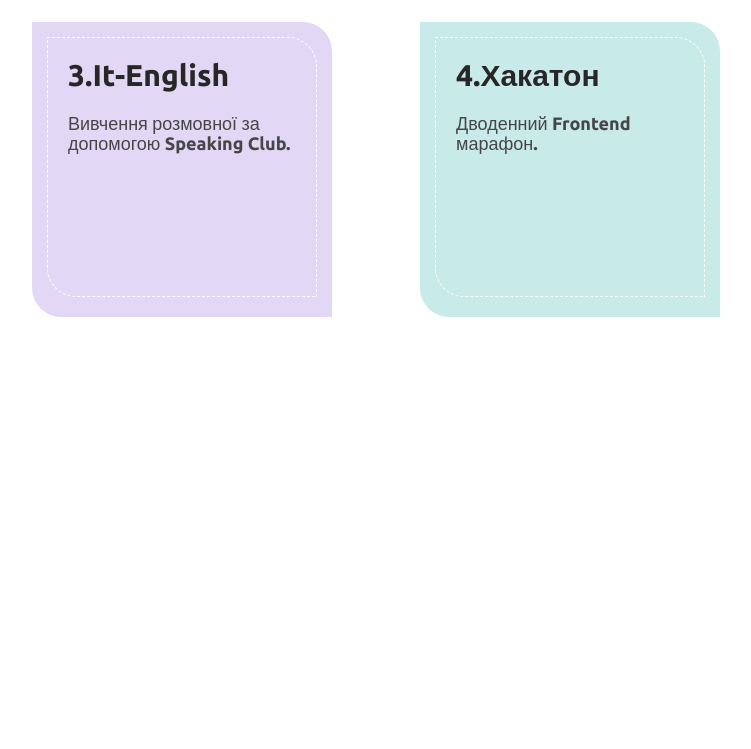
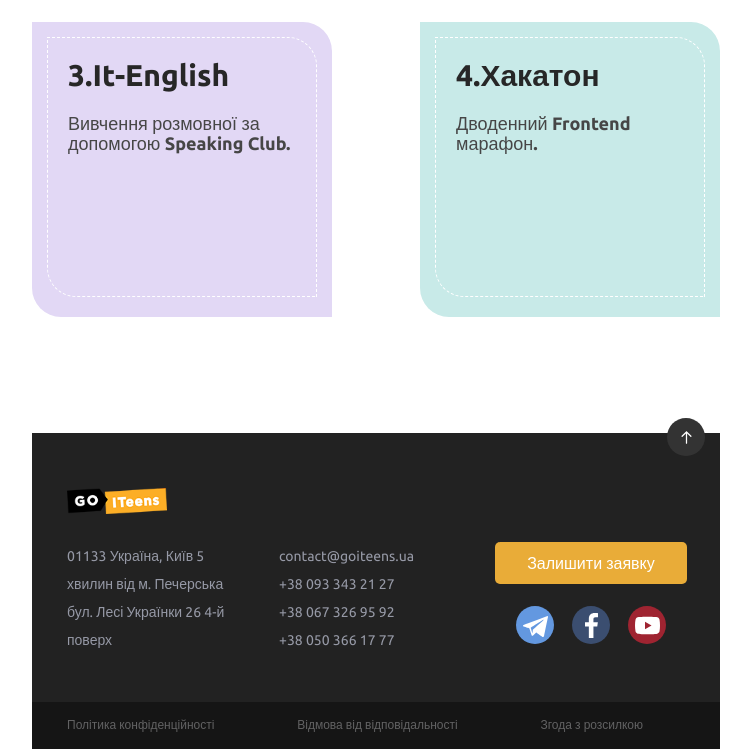
Before and after one commit to DmytroTitov/GoITeens, a website: page src/index.html in a window 1280 px wide. Shown: the part 4512-5261 px from the top of the page, without its empty margins (264-1015 px from the left). Before the commit the page ends 4945 px from the top, so only its background shows below. Drawn offline with nearby package versions, Linux system fonts and the light colour scheme; files that its build step writes are made by us from their sources.

Commit message:
adds footer

```diff
--- a/src/index.html
+++ b/src/index.html
@@ -227,5 +227,61 @@
         </li>
       </ul>
     </section>
+    <section class="footer container">
+      <div class="footer-button__up">
+      <a href="#" class="footer-button__up--item">
+          <svg>
+              <use href="images/sprite.svg#arrow"></use>
+            </svg>
+      </a>
+    </div>
+      <a class="footer-logo" href="#">
+        <img
+          class="footer-logo__img"
+          srcset="images/logo.png 143w, images/logo@2x.png 286w"
+          sizes="143px"
+          src="images/logo.png"
+          alt=""
+          height="37"
+        />
+      </a>
+      <div class="footer-list">
+          <div class="footer-list__text">
+        <p class="footer-list__text--locate">
+          01133 Україна, Київ 5 хвилин від м. Печерська бул. Лесі Українки 26
+          4-й поверх
+        </p>
+        <p class="footer-list__text--contacts">
+          contact@goiteens.ua +38 093 343 21 27 +38 067 326 95 92 +38 050 366 17
+          77
+        </p>
+      </div>
+      <div class="footer-list__items">
+      <button class="footer-list__btn">Залишити заявку</button>
+      <div class="footer-list__icons">
+        <a href="#" class="footer-list__icons--item">
+          <svg>
+            <use href="images/sprite.svg#telegram"></use>
+          </svg>
+        </a>
+        <a href="#" class="footer-list__icons--item">
+          <svg>
+            <use href="images/sprite.svg#facebook"></use>
+          </svg>
+        </a>
+        <a href="#" class="footer-list__icons--item">
+          <svg>
+            <use href="images/sprite.svg#youtube"></use>
+          </svg>
+        </a>
+      </div>
+    </div>
+    </div>
+      <div class="footer-occupation">
+        <a href="#" class="footer-occupation__link"><p>Політика конфіденційності</p></a>
+        <a href="#" class="footer-occupation__link"><p>Відмова від відповідальності</p></a>
+        <a href="#" class="footer-occupation__link"><p>Згода з розсилкою</p></a>
+      </div>
+    </section>
   </body>
 </html>
--- /dev/null
+++ b/src/sass/components/footer.scss
@@ -0,0 +1,158 @@
+
+.footer {
+  min-height: 574px;
+  background: linear-gradient(#222222 85%, #151515 85%, #151515 100%);
+  padding: 43px 0px 0px 45px;
+  position: relative;
+  @media screen and (min-width: 768px) {
+   min-height: 300px;
+   padding: 55px 0px 0px 35px;
+  }
+  @media screen and (min-width: 1920px) {
+    padding: 55px 0px 0px 0px;
+  }
+}
+.footer-button__up a{
+  display: flex;
+  justify-content: center;
+  align-items: center;
+  width: 38px;
+  height: 38px;
+  border-radius: 25px;
+  background-color: #333333;
+  visibility: hidden;
+  position: absolute;
+  @media screen and (min-width: 768px) {
+    visibility: visible;
+    top: -15px;
+    left: 635px;
+  }
+  @media screen and (min-width: 1920px) {
+    visibility: visible;
+    top: 230px;
+    left: 1240px;
+  }
+}
+.footer-button__up--item svg{
+  width: 15px;
+  height: 15px;
+  fill: $light-color;
+}
+.footer-logo__img {
+  margin-bottom: 19px;
+  width: 100px;
+  height: 26px;
+  @media screen and (min-width: 768px) {
+    margin-bottom: 28px;
+  }
+}
+.footer-list {
+  @media screen and (min-width: 768px) {
+    width: 620px;
+    display: flex;
+    justify-content: space-between;
+  }
+}
+.footer-list__text {
+  color: $footer-text-color;
+  font-size: 14px;
+  font-family: $main-ff;
+  line-height: 2;
+  @media screen and (min-width: 768px) {
+    display: flex;
+  }
+}
+.footer-list__text--locate {
+  margin-bottom: 28px;
+  width: 160px;
+  @media screen and (min-width: 768px){
+    margin-right: 52px;
+  }
+  @media screen and (min-width: 1920px) {
+    margin-right: 145px;
+  }
+}
+.footer-list__text--contacts {
+  margin-bottom: 36px;
+  width: 140px;
+  @media screen and (min-width: 1920px) {
+    margin-right: 160px;
+  }
+}
+.footer-list__btn {
+  width: 192px;
+  height: 42px;
+  border: none;
+  border-radius: 5px;
+  background-color: $accent-color;
+  color: $light-color;
+  font-family: $title-ff;
+  font-size: 16px;
+  transition: background-color 400ms;
+  margin-bottom: 34px;
+  &:hover,
+  &:focus {
+    background-color: $accent-btn-color;
+  }
+  @media screen and (min-width: 768px) {
+    margin-bottom: 22px;
+  }
+  @media screen and (min-width: 1920px) {
+    margin-right: 163px;
+  }
+}
+.footer-list__items {
+  @media screen and (min-width: 768px){
+    display: flex;
+    flex-direction: column;
+    align-items: center;
+  }
+  @media screen and (min-width: 1920px) {
+    display: flex;
+    flex-direction: row;
+    align-items: flex-start;
+  }
+}
+.footer-list__icons {
+  display: flex;
+  justify-content: space-between;
+  width: 150px;
+  margin-bottom: 57px;
+}
+
+.footer-list__icons--item svg {
+  width: 25px;
+  height: 25px;
+  fill: $light-color;
+}
+.footer-list__icons a {
+  display: flex;
+  justify-content: center;
+  align-items: center;
+  width: 38px;
+  height: 38px;
+  border-radius: 25px;
+  background-color: #6398e0;
+  &:nth-child(2n) {
+    background-color: #3b4e70;
+  }
+  &:last-child {
+    background-color: #9f2431;
+  }
+}
+.footer-occupation {
+  padding-bottom: 23px;
+  @media screen and (min-width: 768px) {
+  padding: 15px 0px;
+  width: 576px;
+  display: flex;
+  justify-content: space-between;
+  align-items: center;
+  }
+}
+.footer-occupation__link {
+  line-height: 1.5;
+  font-size: 12px;
+  font-family: $legal-ff;
+  color: $legal-text-color;
+}
--- a/src/sass/styles.scss
+++ b/src/sass/styles.scss
@@ -19,3 +19,4 @@
 @import 'components/courses';
 @import 'components/section2';
 @import 'components/section3';
+@import './components/footer';
```
Also changed, not shown: build/css/styles.css, build/css/styles.min.css, build/images/sprite.svg (added), build/index.html, src/images/sprite.svg (added), src/sass/helpers/variables.scss (line endings or trailing spaces), 1 other file.
